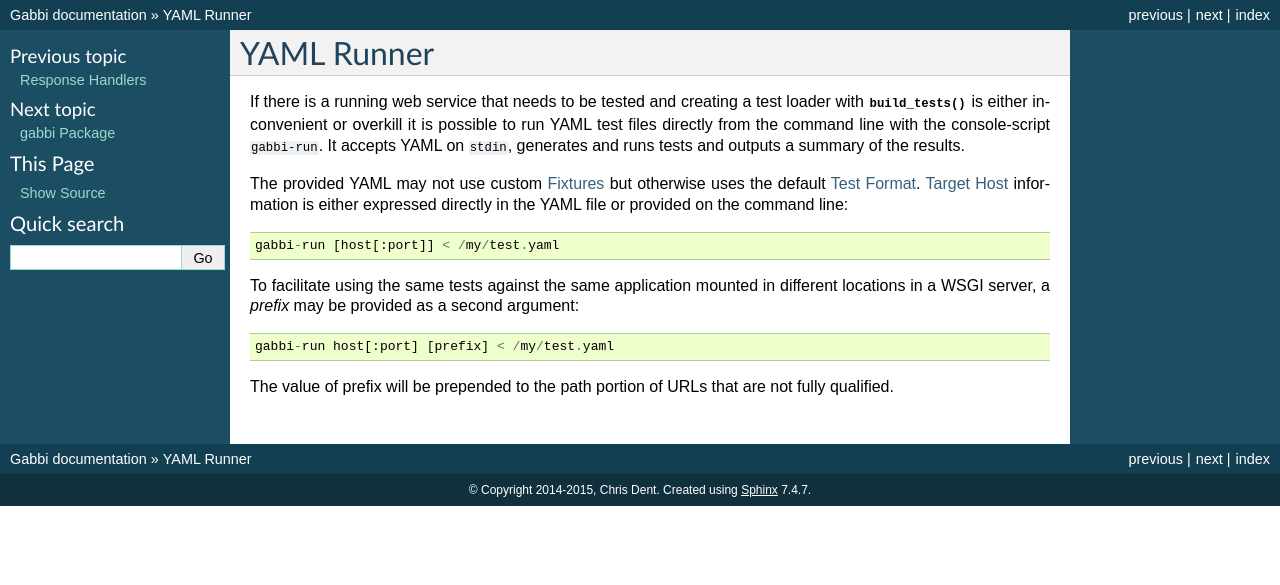
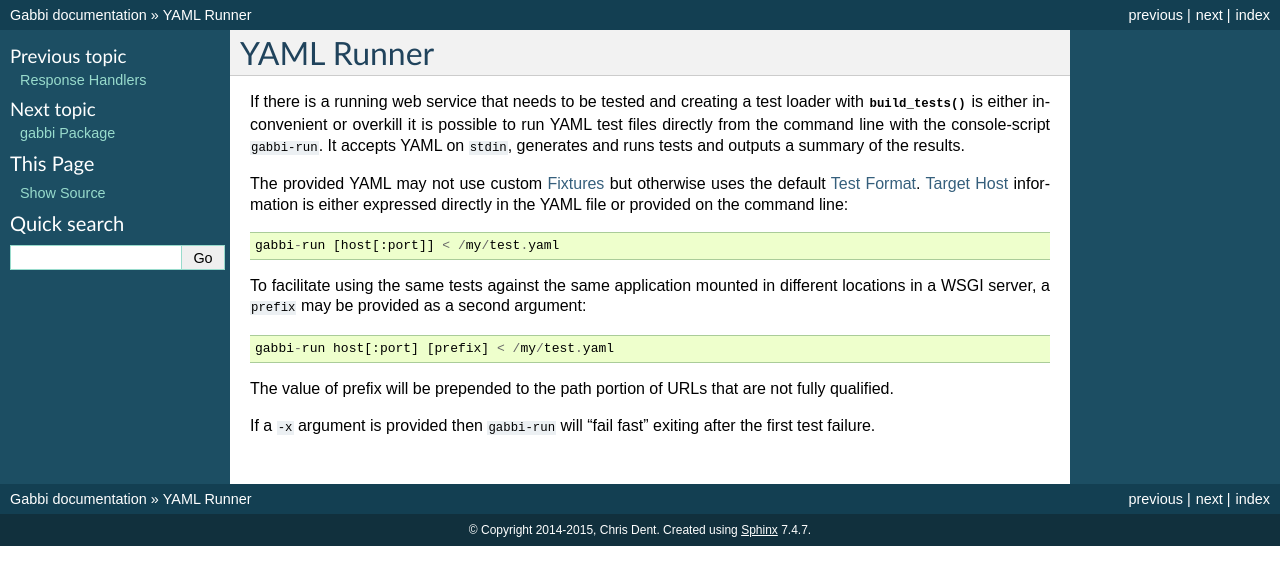
Before and after one commit to cdent/gabbi, a Sphinx documentation site: the page built from docs/source/runner.rst, in a window 1280 px wide. Shown: the top 585 px of the page. Built offline with Sphinx 7.4.7, drawn with Linux system fonts in a browser that asks for light colours.

Commit message:
prep 1.1.0 release

```diff
--- a/docs/source/runner.rst
+++ b/docs/source/runner.rst
@@ -16,10 +16,13 @@
     gabbi-run [host[:port]] < /my/test.yaml
 
 To facilitate using the same tests against the same application mounted
-in different locations in a WSGI server, a `prefix` may be provided
+in different locations in a WSGI server, a ``prefix`` may be provided
 as a second argument::
 
     gabbi-run host[:port] [prefix] < /my/test.yaml
 
 The value of prefix will be prepended to the path portion of URLs that
 are not fully qualified.
+
+If a ``-x`` argument is provided then ``gabbi-run`` will "fail fast"
+exiting after the first test failure.
--- a/gabbi/__init__.py
+++ b/gabbi/__init__.py
@@ -13,4 +13,4 @@
 # under the License.
 """See gabbi.driver and gabbbi.case."""
 
-__version__ = '1.0.0'
+__version__ = '1.1.0'
```
